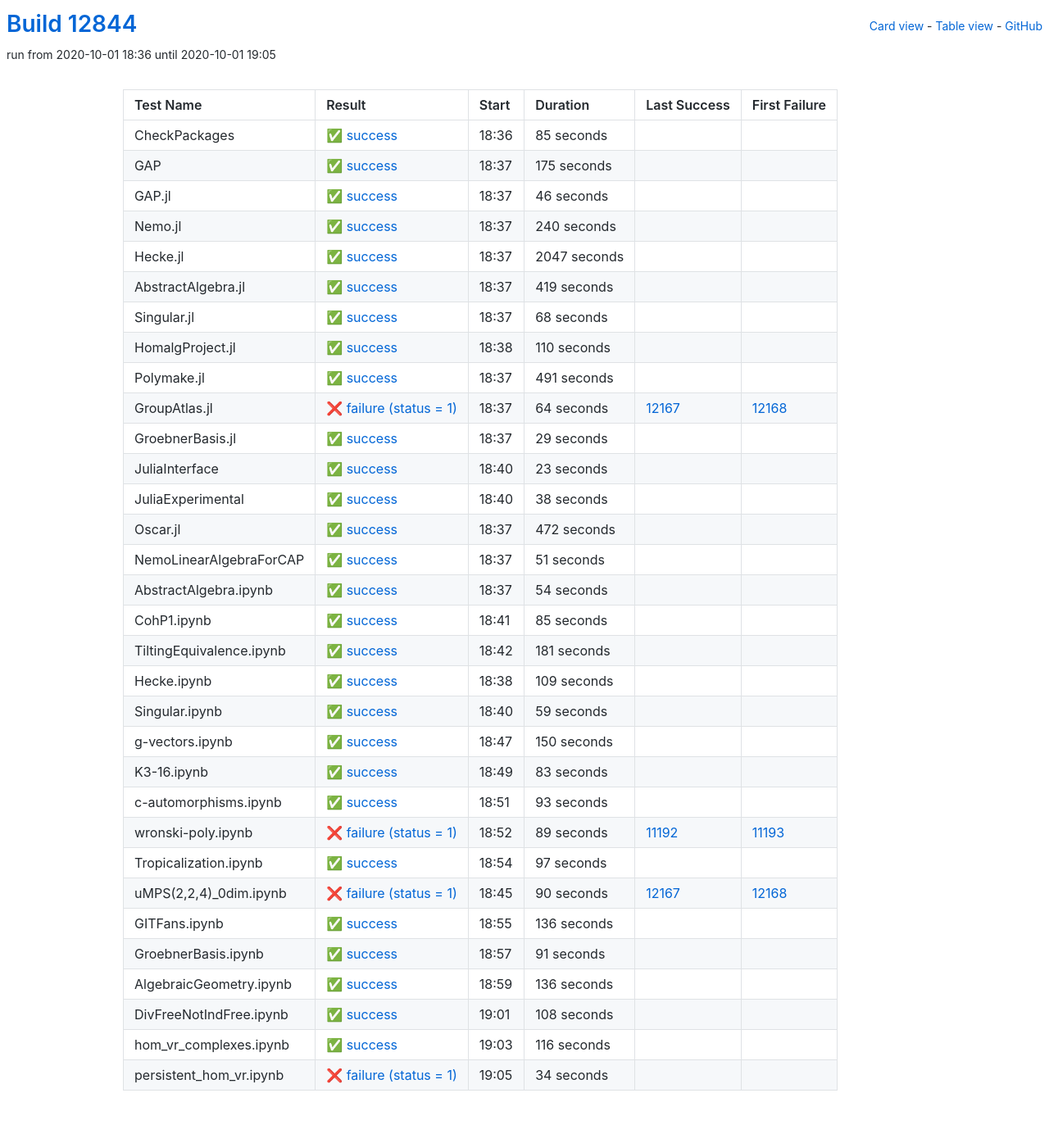
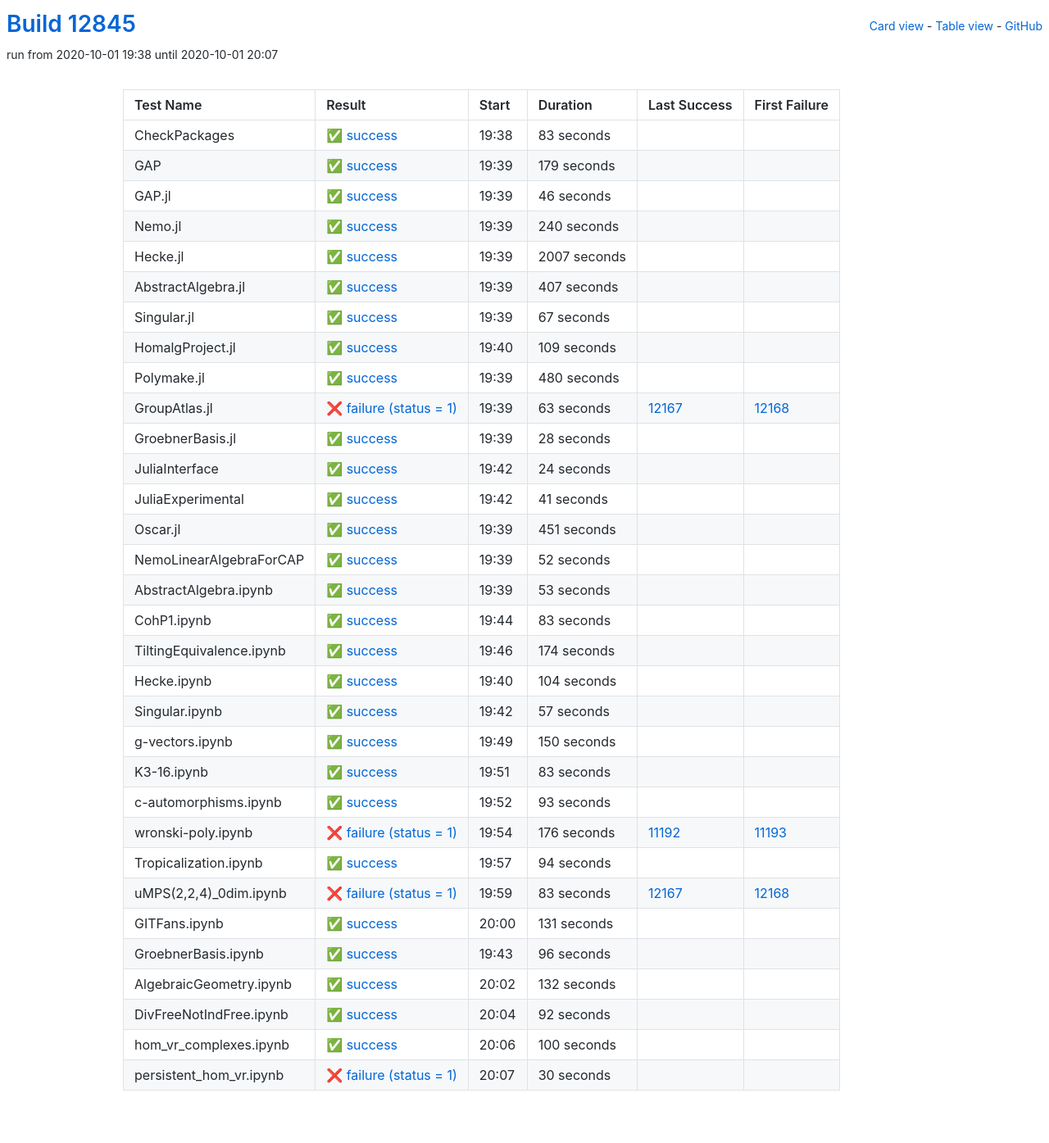
Before and after one commit to oscar-system/oscar-ci-status, a Jekyll site: the page built from table.html, in a window 1280 px wide. Shown: the whole page at 82% size. Built offline with Jekyll 4.4.1, drawn with Linux system fonts in a browser that asks for light colours.

Commit message:
Build #12845

```diff
--- a/_data/ci.yml
+++ b/_data/ci.yml
@@ -1,6 +1,6 @@
 ---
-build: 12844
-build_url: https://oscarci.mathematik.uni-kl.de/job/oscar/12844/
+build: 12845
+build_url: https://oscarci.mathematik.uni-kl.de/job/oscar/12845/
 job: oscar
 organization: oscar-system
 repo: oscar-ci-status
@@ -8,32 +8,32 @@
 tests:
 - name: CheckPackages
   id: checkpackages
-  log: https://oscarci.mathematik.uni-kl.de/job/oscar/12844/artifact/logs/build-12844/CheckPackages.log
-  start: 2020-10-01 18:36
+  log: https://oscarci.mathematik.uni-kl.de/job/oscar/12845/artifact/logs/build-12845/CheckPackages.log
+  start: 2020-10-01 19:38
   success: true
   exitcode: 0
   status: success
-  duration: 85
+  duration: 83
   last_success: false
   last_success_url:
   first_failure: false
   first_failure_url:
 - name: GAP
   id: gap
-  log: https://oscarci.mathematik.uni-kl.de/job/oscar/12844/artifact/logs/build-12844/GAP.log
-  start: 2020-10-01 18:37
+  log: https://oscarci.mathematik.uni-kl.de/job/oscar/12845/artifact/logs/build-12845/GAP.log
+  start: 2020-10-01 19:39
   success: true
   exitcode: 0
   status: success
-  duration: 175
+  duration: 179
   last_success: false
   last_success_url:
   first_failure: false
   first_failure_url:
 - name: GAP.jl
   id: gap-jl
-  log: https://oscarci.mathematik.uni-kl.de/job/oscar/12844/artifact/logs/build-12844/GAP.jl.log
-  start: 2020-10-01 18:37
+  log: https://oscarci.mathematik.uni-kl.de/job/oscar/12845/artifact/logs/build-12845/GAP.jl.log
+  start: 2020-10-01 19:39
   success: true
   exitcode: 0
   status: success
@@ -44,8 +44,8 @@
   first_failure_url:
 - name: Nemo.jl
   id: nemo-jl
-  log: https://oscarci.mathematik.uni-kl.de/job/oscar/12844/artifact/logs/build-12844/Nemo.jl.log
-  start: 2020-10-01 18:37
+  log: https://oscarci.mathematik.uni-kl.de/job/oscar/12845/artifact/logs/build-12845/Nemo.jl.log
+  start: 2020-10-01 19:39
   success: true
   exitcode: 0
   status: success
@@ -56,176 +56,44 @@
   first_failure_url:
 - name: Hecke.jl
   id: hecke-jl
-  log: https://oscarci.mathematik.uni-kl.de/job/oscar/12844/artifact/logs/build-12844/Hecke.jl.log
-  start: 2020-10-01 18:37
+  log: https://oscarci.mathematik.uni-kl.de/job/oscar/12845/artifact/logs/build-12845/Hecke.jl.log
+  start: 2020-10-01 19:39
   success: true
   exitcode: 0
   status: success
-  duration: 2047
+  duration: 2007
   last_success: false
   last_success_url:
   first_failure: false
   first_failure_url:
 - name: AbstractAlgebra.jl
   id: abstractalgebra-jl
-  log: https://oscarci.mathematik.uni-kl.de/job/oscar/12844/artifact/logs/build-12844/AbstractAlgebra.jl.log
-  start: 2020-10-01 18:37
+  log: https://oscarci.mathematik.uni-kl.de/job/oscar/12845/artifact/logs/build-12845/AbstractAlgebra.jl.log
+  start: 2020-10-01 19:39
   success: true
   exitcode: 0
   status: success
-  duration: 419
+  duration: 407
   last_success: false
   last_success_url:
   first_failure: false
   first_failure_url:
 - name: Singular.jl
   id: singular-jl
-  log: https://oscarci.mathematik.uni-kl.de/job/oscar/12844/artifact/logs/build-12844/Singular.jl.log
-  start: 2020-10-01 18:37
+  log: https://oscarci.mathematik.uni-kl.de/job/oscar/12845/artifact/logs/build-12845/Singular.jl.log
+  start: 2020-10-01 19:39
   success: true
   exitcode: 0
   status: success
-  duration: 68
+  duration: 67
   last_success: false
   last_success_url:
   first_failure: false
   first_failure_url:
 - name: HomalgProject.jl
   id: homalgproject-jl
-  log: https://oscarci.mathematik.uni-kl.de/job/oscar/12844/artifact/logs/build-12844/HomalgProject.jl.log
-  start: 2020-10-01 18:38
-  success: true
-  exitcode: 0
-  status: success
-  duration: 110
-  last_success: false
-  last_success_url:
-  first_failure: false
-  first_failure_url:
-- name: Polymake.jl
-  id: polymake-jl
-  log: https://oscarci.mathematik.uni-kl.de/job/oscar/12844/artifact/logs/build-12844/Polymake.jl.log
-  start: 2020-10-01 18:37
-  success: true
-  exitcode: 0
-  status: success
-  duration: 491
-  last_success: false
-  last_success_url:
-  first_failure: false
-  first_failure_url:
-- name: GroupAtlas.jl
-  id: groupatlas-jl
-  log: https://oscarci.mathematik.uni-kl.de/job/oscar/12844/artifact/logs/build-12844/GroupAtlas.jl.log
-  start: 2020-10-01 18:37
-  success: false
-  exitcode: 1
-  status: failure
-  duration: 64
-  last_success: 12167
-  last_success_url: https://oscarci.mathematik.uni-kl.de/job/oscar/12167/
-  first_failure: 12168
-  first_failure_url: https://oscarci.mathematik.uni-kl.de/job/oscar/12168/
-- name: GroebnerBasis.jl
-  id: groebnerbasis-jl
-  log: https://oscarci.mathematik.uni-kl.de/job/oscar/12844/artifact/logs/build-12844/GroebnerBasis.jl.log
-  start: 2020-10-01 18:37
-  success: true
-  exitcode: 0
-  status: success
-  duration: 29
-  last_success: false
-  last_success_url:
-  first_failure: false
-  first_failure_url:
-- name: JuliaInterface
-  id: juliainterface
-  log: https://oscarci.mathematik.uni-kl.de/job/oscar/12844/artifact/logs/build-12844/JuliaInterface.log
-  start: 2020-10-01 18:40
-  success: true
-  exitcode: 0
-  status: success
-  duration: 23
-  last_success: false
-  last_success_url:
-  first_failure: false
-  first_failure_url:
-- name: JuliaExperimental
-  id: juliaexperimental
-  log: https://oscarci.mathematik.uni-kl.de/job/oscar/12844/artifact/logs/build-12844/JuliaExperimental.log
-  start: 2020-10-01 18:40
-  success: true
-  exitcode: 0
-  status: success
-  duration: 38
-  last_success: false
-  last_success_url:
-  first_failure: false
-  first_failure_url:
-- name: Oscar.jl
-  id: oscar-jl
-  log: https://oscarci.mathematik.uni-kl.de/job/oscar/12844/artifact/logs/build-12844/Oscar.jl.log
-  start: 2020-10-01 18:37
-  success: true
-  exitcode: 0
-  status: success
-  duration: 472
-  last_success: false
-  last_success_url:
-  first_failure: false
-  first_failure_url:
-- name: NemoLinearAlgebraForCAP
-  id: nemolinearalgebraforcap
-  log: https://oscarci.mathematik.uni-kl.de/job/oscar/12844/artifact/logs/build-12844/NemoLinearAlgebraForCAP.log
-  start: 2020-10-01 18:37
-  success: true
-  exitcode: 0
-  status: success
-  duration: 51
-  last_success: false
-  last_success_url:
-  first_failure: false
-  first_failure_url:
-- name: AbstractAlgebra.ipynb
-  id: abstractalgebra-ipynb
-  log: https://oscarci.mathematik.uni-kl.de/job/oscar/12844/artifact/logs/build-12844/AbstractAlgebra.ipynb.log
-  start: 2020-10-01 18:37
-  success: true
-  exitcode: 0
-  status: success
-  duration: 54
-  last_success: false
-  last_success_url:
-  first_failure: false
-  first_failure_url:
-- name: CohP1.ipynb
-  id: cohp1-ipynb
-  log: https://oscarci.mathematik.uni-kl.de/job/oscar/12844/artifact/logs/build-12844/CohP1.ipynb.log
-  start: 2020-10-01 18:41
-  success: true
-  exitcode: 0
-  status: success
-  duration: 85
-  last_success: false
-  last_success_url:
-  first_failure: false
-  first_failure_url:
-- name: TiltingEquivalence.ipynb
-  id: tiltingequivalence-ipynb
-  log: https://oscarci.mathematik.uni-kl.de/job/oscar/12844/artifact/logs/build-12844/TiltingEquivalence.ipynb.log
-  start: 2020-10-01 18:42
-  success: true
-  exitcode: 0
-  status: success
-  duration: 181
-  last_success: false
-  last_success_url:
-  first_failure: false
-  first_failure_url:
-- name: Hecke.ipynb
-  id: hecke-ipynb
-  log: https://oscarci.mathematik.uni-kl.de/job/oscar/12844/artifact/logs/build-12844/Hecke.ipynb.log
-  start: 2020-10-01 18:38
+  log: https://oscarci.mathematik.uni-kl.de/job/oscar/12845/artifact/logs/build-12845/HomalgProject.jl.log
+  start: 2020-10-01 19:40
   success: true
   exitcode: 0
   status: success
@@ -234,22 +102,154 @@
   last_success_url:
   first_failure: false
   first_failure_url:
-- name: Singular.ipynb
-  id: singular-ipynb
-  log: https://oscarci.mathematik.uni-kl.de/job/oscar/12844/artifact/logs/build-12844/Singular.ipynb.log
-  start: 2020-10-01 18:40
+- name: Polymake.jl
+  id: polymake-jl
+  log: https://oscarci.mathematik.uni-kl.de/job/oscar/12845/artifact/logs/build-12845/Polymake.jl.log
+  start: 2020-10-01 19:39
   success: true
   exitcode: 0
   status: success
-  duration: 59
+  duration: 480
+  last_success: false
+  last_success_url:
+  first_failure: false
+  first_failure_url:
+- name: GroupAtlas.jl
+  id: groupatlas-jl
+  log: https://oscarci.mathematik.uni-kl.de/job/oscar/12845/artifact/logs/build-12845/GroupAtlas.jl.log
+  start: 2020-10-01 19:39
+  success: false
+  exitcode: 1
+  status: failure
+  duration: 63
+  last_success: 12167
+  last_success_url: https://oscarci.mathematik.uni-kl.de/job/oscar/12167/
+  first_failure: 12168
+  first_failure_url: https://oscarci.mathematik.uni-kl.de/job/oscar/12168/
+- name: GroebnerBasis.jl
+  id: groebnerbasis-jl
+  log: https://oscarci.mathematik.uni-kl.de/job/oscar/12845/artifact/logs/build-12845/GroebnerBasis.jl.log
+  start: 2020-10-01 19:39
+  success: true
+  exitcode: 0
+  status: success
+  duration: 28
+  last_success: false
+  last_success_url:
+  first_failure: false
+  first_failure_url:
+- name: JuliaInterface
+  id: juliainterface
+  log: https://oscarci.mathematik.uni-kl.de/job/oscar/12845/artifact/logs/build-12845/JuliaInterface.log
+  start: 2020-10-01 19:42
+  success: true
+  exitcode: 0
+  status: success
+  duration: 24
+  last_success: false
+  last_success_url:
+  first_failure: false
+  first_failure_url:
+- name: JuliaExperimental
+  id: juliaexperimental
+  log: https://oscarci.mathematik.uni-kl.de/job/oscar/12845/artifact/logs/build-12845/JuliaExperimental.log
+  start: 2020-10-01 19:42
+  success: true
+  exitcode: 0
+  status: success
+  duration: 41
+  last_success: false
+  last_success_url:
+  first_failure: false
+  first_failure_url:
+- name: Oscar.jl
+  id: oscar-jl
+  log: https://oscarci.mathematik.uni-kl.de/job/oscar/12845/artifact/logs/build-12845/Oscar.jl.log
+  start: 2020-10-01 19:39
+  success: true
+  exitcode: 0
+  status: success
+  duration: 451
+  last_success: false
+  last_success_url:
+  first_failure: false
+  first_failure_url:
+- name: NemoLinearAlgebraForCAP
+  id: nemolinearalgebraforcap
+  log: https://oscarci.mathematik.uni-kl.de/job/oscar/12845/artifact/logs/build-12845/NemoLinearAlgebraForCAP.log
+  start: 2020-10-01 19:39
+  success: true
+  exitcode: 0
+  status: success
+  duration: 52
+  last_success: false
+  last_success_url:
+  first_failure: false
+  first_failure_url:
+- name: AbstractAlgebra.ipynb
+  id: abstractalgebra-ipynb
+  log: https://oscarci.mathematik.uni-kl.de/job/oscar/12845/artifact/logs/build-12845/AbstractAlgebra.ipynb.log
+  start: 2020-10-01 19:39
+  success: true
+  exitcode: 0
+  status: success
+  duration: 53
+  last_success: false
+  last_success_url:
+  first_failure: false
+  first_failure_url:
+- name: CohP1.ipynb
+  id: cohp1-ipynb
+  log: https://oscarci.mathematik.uni-kl.de/job/oscar/12845/artifact/logs/build-12845/CohP1.ipynb.log
+  start: 2020-10-01 19:44
+  success: true
+  exitcode: 0
+  status: success
+  duration: 83
+  last_success: false
+  last_success_url:
+  first_failure: false
+  first_failure_url:
+- name: TiltingEquivalence.ipynb
+  id: tiltingequivalence-ipynb
+  log: https://oscarci.mathematik.uni-kl.de/job/oscar/12845/artifact/logs/build-12845/TiltingEquivalence.ipynb.log
+  start: 2020-10-01 19:46
+  success: true
+  exitcode: 0
+  status: success
+  duration: 174
+  last_success: false
+  last_success_url:
+  first_failure: false
+  first_failure_url:
+- name: Hecke.ipynb
+  id: hecke-ipynb
+  log: https://oscarci.mathematik.uni-kl.de/job/oscar/12845/artifact/logs/build-12845/Hecke.ipynb.log
+  start: 2020-10-01 19:40
+  success: true
+  exitcode: 0
+  status: success
+  duration: 104
+  last_success: false
+  last_success_url:
+  first_failure: false
+  first_failure_url:
+- name: Singular.ipynb
+  id: singular-ipynb
+  log: https://oscarci.mathematik.uni-kl.de/job/oscar/12845/artifact/logs/build-12845/Singular.ipynb.log
+  start: 2020-10-01 19:42
+  success: true
+  exitcode: 0
+  status: success
+  duration: 57
   last_success: false
   last_success_url:
   first_failure: false
   first_failure_url:
 - name: g-vectors.ipynb
   id: g-vectors-ipynb
-  log: https://oscarci.mathematik.uni-kl.de/job/oscar/12844/artifact/logs/build-12844/g-vectors.ipynb.log
-  start: 2020-10-01 18:47
+  log: https://oscarci.mathematik.uni-kl.de/job/oscar/12845/artifact/logs/build-12845/g-vectors.ipynb.log
+  start: 2020-10-01 19:49
   success: true
   exitcode: 0
   status: success
@@ -260,8 +260,8 @@
   first_failure_url:
 - name: K3-16.ipynb
   id: k3-16-ipynb
-  log: https://oscarci.mathematik.uni-kl.de/job/oscar/12844/artifact/logs/build-12844/K3-16.ipynb.log
-  start: 2020-10-01 18:49
+  log: https://oscarci.mathematik.uni-kl.de/job/oscar/12845/artifact/logs/build-12845/K3-16.ipynb.log
+  start: 2020-10-01 19:51
   success: true
   exitcode: 0
   status: success
@@ -272,8 +272,8 @@
   first_failure_url:
 - name: c-automorphisms.ipynb
   id: c-automorphisms-ipynb
-  log: https://oscarci.mathematik.uni-kl.de/job/oscar/12844/artifact/logs/build-12844/c-automorphisms.ipynb.log
-  start: 2020-10-01 18:51
+  log: https://oscarci.mathematik.uni-kl.de/job/oscar/12845/artifact/logs/build-12845/c-automorphisms.ipynb.log
+  start: 2020-10-01 19:52
   success: true
   exitcode: 0
   status: success
@@ -284,108 +284,108 @@
   first_failure_url:
 - name: wronski-poly.ipynb
   id: wronski-poly-ipynb
-  log: https://oscarci.mathematik.uni-kl.de/job/oscar/12844/artifact/logs/build-12844/wronski-poly.ipynb.log
-  start: 2020-10-01 18:52
+  log: https://oscarci.mathematik.uni-kl.de/job/oscar/12845/artifact/logs/build-12845/wronski-poly.ipynb.log
+  start: 2020-10-01 19:54
   success: false
   exitcode: 1
   status: failure
-  duration: 89
+  duration: 176
   last_success: 11192
   last_success_url: https://oscarci.mathematik.uni-kl.de/job/oscar/11192/
   first_failure: 11193
   first_failure_url: https://oscarci.mathematik.uni-kl.de/job/oscar/11193/
 - name: Tropicalization.ipynb
   id: tropicalization-ipynb
-  log: https://oscarci.mathematik.uni-kl.de/job/oscar/12844/artifact/logs/build-12844/Tropicalization.ipynb.log
-  start: 2020-10-01 18:54
+  log: https://oscarci.mathematik.uni-kl.de/job/oscar/12845/artifact/logs/build-12845/Tropicalization.ipynb.log
+  start: 2020-10-01 19:57
   success: true
   exitcode: 0
   status: success
-  duration: 97
+  duration: 94
   last_success: false
   last_success_url:
   first_failure: false
   first_failure_url:
 - name: uMPS(2,2,4)_0dim.ipynb
   id: umps-2-2-4-0dim-ipynb
-  log: https://oscarci.mathematik.uni-kl.de/job/oscar/12844/artifact/logs/build-12844/uMPS-2-2-4-_0dim.ipynb.log
-  start: 2020-10-01 18:45
+  log: https://oscarci.mathematik.uni-kl.de/job/oscar/12845/artifact/logs/build-12845/uMPS-2-2-4-_0dim.ipynb.log
+  start: 2020-10-01 19:59
   success: false
   exitcode: 1
   status: failure
-  duration: 90
+  duration: 83
   last_success: 12167
   last_success_url: https://oscarci.mathematik.uni-kl.de/job/oscar/12167/
   first_failure: 12168
   first_failure_url: https://oscarci.mathematik.uni-kl.de/job/oscar/12168/
 - name: GITFans.ipynb
   id: gitfans-ipynb
-  log: https://oscarci.mathematik.uni-kl.de/job/oscar/12844/artifact/logs/build-12844/GITFans.ipynb.log
-  start: 2020-10-01 18:55
+  log: https://oscarci.mathematik.uni-kl.de/job/oscar/12845/artifact/logs/build-12845/GITFans.ipynb.log
+  start: 2020-10-01 20:00
   success: true
   exitcode: 0
   status: success
-  duration: 136
+  duration: 131
   last_success: false
   last_success_url:
   first_failure: false
   first_failure_url:
 - name: GroebnerBasis.ipynb
   id: groebnerbasis-ipynb
-  log: https://oscarci.mathematik.uni-kl.de/job/oscar/12844/artifact/logs/build-12844/GroebnerBasis.ipynb.log
-  start: 2020-10-01 18:57
+  log: https://oscarci.mathematik.uni-kl.de/job/oscar/12845/artifact/logs/build-12845/GroebnerBasis.ipynb.log
+  start: 2020-10-01 19:43
   success: true
   exitcode: 0
   status: success
-  duration: 91
+  duration: 96
   last_success: false
   last_success_url:
   first_failure: false
   first_failure_url:
 - name: AlgebraicGeometry.ipynb
   id: algebraicgeometry-ipynb
-  log: https://oscarci.mathematik.uni-kl.de/job/oscar/12844/artifact/logs/build-12844/AlgebraicGeometry.ipynb.log
-  start: 2020-10-01 18:59
+  log: https://oscarci.mathematik.uni-kl.de/job/oscar/12845/artifact/logs/build-12845/AlgebraicGeometry.ipynb.log
+  start: 2020-10-01 20:02
   success: true
   exitcode: 0
   status: success
-  duration: 136
+  duration: 132
   last_success: false
   last_success_url:
   first_failure: false
   first_failure_url:
 - name: DivFreeNotIndFree.ipynb
   id: divfreenotindfree-ipynb
-  log: https://oscarci.mathematik.uni-kl.de/job/oscar/12844/artifact/logs/build-12844/DivFreeNotIndFree.ipynb.log
-  start: 2020-10-01 19:01
+  log: https://oscarci.mathematik.uni-kl.de/job/oscar/12845/artifact/logs/build-12845/DivFreeNotIndFree.ipynb.log
+  start: 2020-10-01 20:04
   success: true
   exitcode: 0
   status: success
-  duration: 108
+  duration: 92
   last_success: false
   last_success_url:
   first_failure: false
   first_failure_url:
 - name: hom_vr_complexes.ipynb
   id: hom-vr-complexes-ipynb
-  log: https://oscarci.mathematik.uni-kl.de/job/oscar/12844/artifact/logs/build-12844/hom_vr_complexes.ipynb.log
-  start: 2020-10-01 19:03
+  log: https://oscarci.mathematik.uni-kl.de/job/oscar/12845/artifact/logs/build-12845/hom_vr_complexes.ipynb.log
+  start: 2020-10-01 20:06
   success: true
   exitcode: 0
   status: success
-  duration: 116
+  duration: 100
   last_success: false
   last_success_url:
   first_failure: false
   first_failure_url:
 - name: persistent_hom_vr.ipynb
   id: persistent-hom-vr-ipynb
-  log: https://oscarci.mathematik.uni-kl.de/job/oscar/12844/artifact/logs/build-12844/persistent_hom_vr.ipynb.log
-  start: 2020-10-01 19:05
+  log: https://oscarci.mathematik.uni-kl.de/job/oscar/12845/artifact/logs/build-12845/persistent_hom_vr.ipynb.log
+  start: 2020-10-01 20:07
   success: false
   exitcode: 1
   status: failure
-  duration: 34
+  duration: 30
   last_success: false
   last_success_url:
   first_failure: false
```
Also changed, not shown: README.md.
